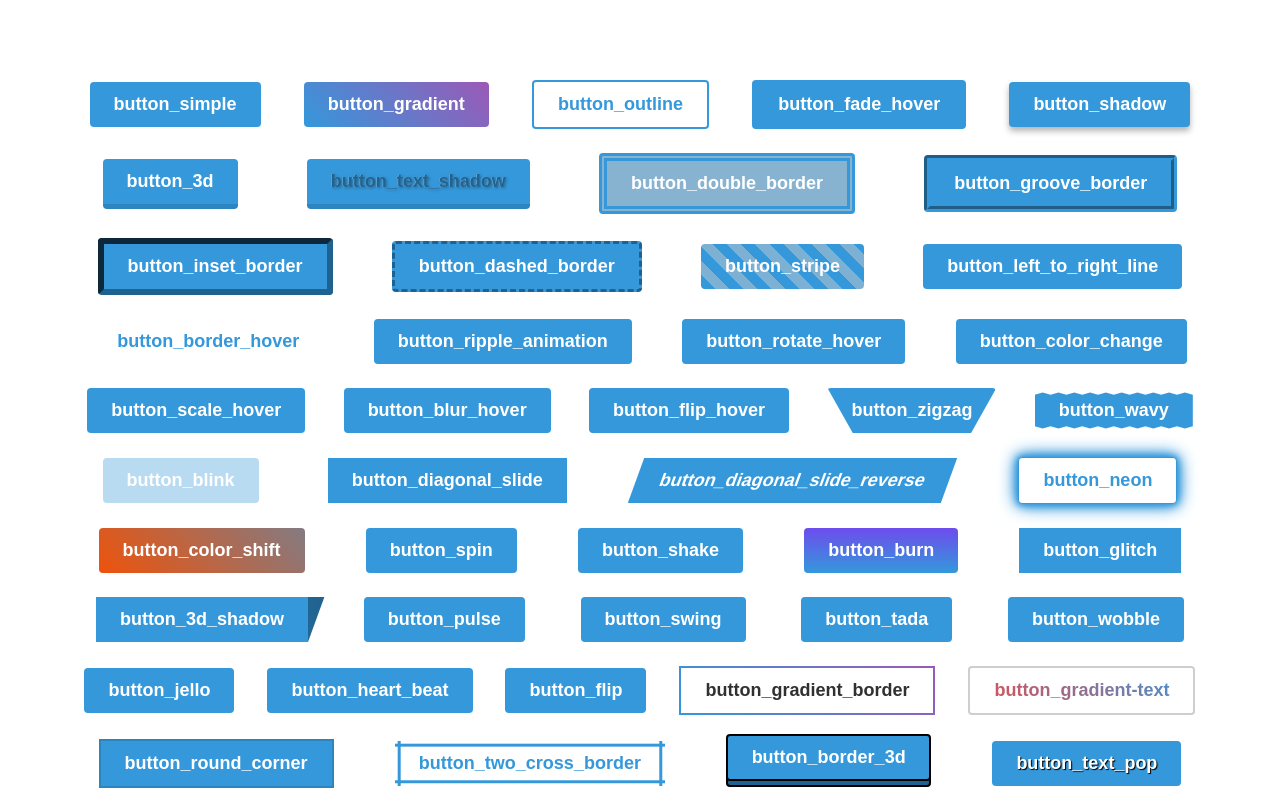
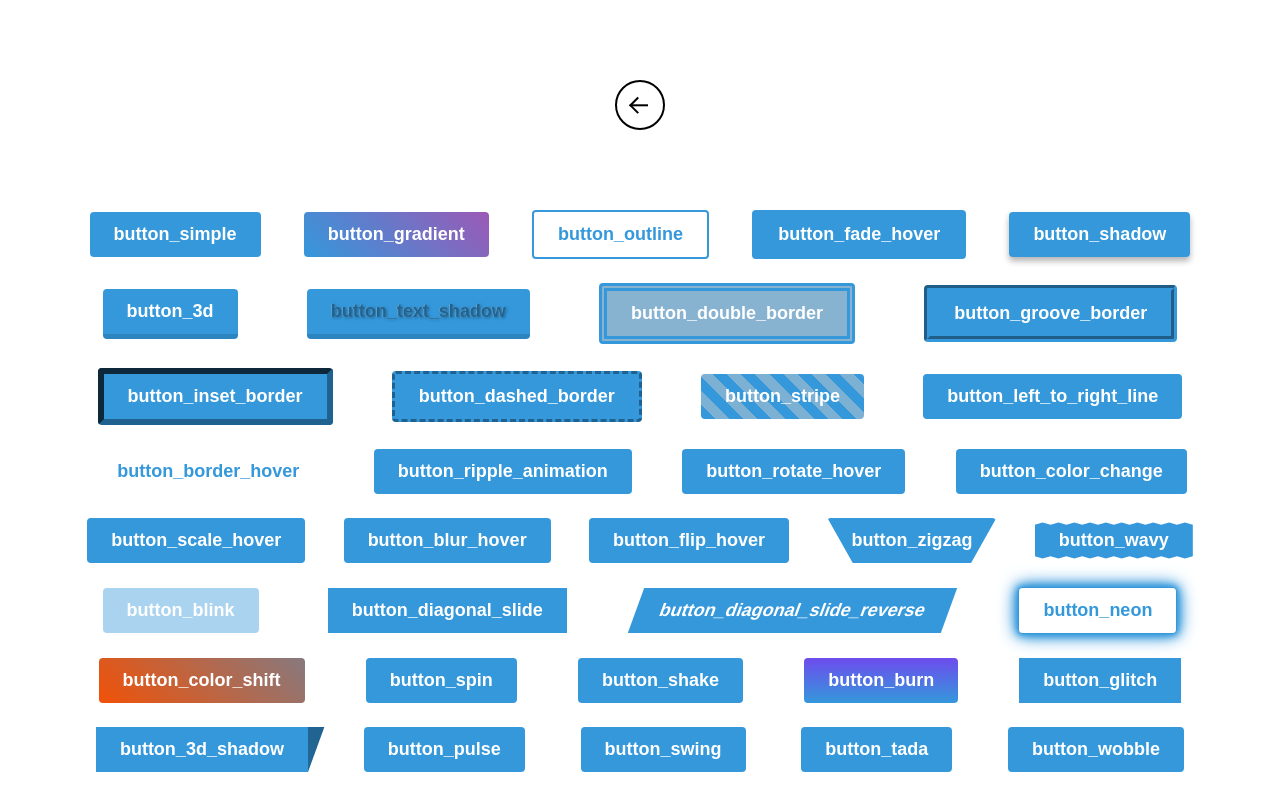
Before and after one commit to lewKcoder/front-template, a Next.js app: page /buttons in a window 1280 px wide. Shown: the top 794 px of the page. Built offline with nearby package versions, Linux system fonts and the light colour scheme.

Commit message:
Added element layout

```diff
--- a/src/layouts/buttons/buttons.tsx
+++ b/src/layouts/buttons/buttons.tsx
@@ -1,9 +1,11 @@
 import { FunctionComponent } from 'react';
 import { buttonNames, withSpanButtonNames } from './data';
 import styles from './styles.module.scss';
+import { ElementLayout } from '@/layouts/elements-layout';
 
 export const Buttons: FunctionComponent = () => {
   return (
+    <ElementLayout>
       <div className={styles.container}>
         {buttonNames.map((name) => (
           <button key={name} className={styles[`button_${name}`]}>
@@ -25,5 +27,6 @@ export const Buttons: FunctionComponent = () => {
           <span className={styles.hover}>Hello!</span>
         </button>
       </div>
+    </ElementLayout>
   );
 };
--- /dev/null
+++ b/src/layouts/elements-layout/elements-layout.tsx
@@ -0,0 +1,17 @@
+import { Component } from './types';
+import Link from 'next/link';
+import styles from './styles.module.scss';
+
+export const ElementLayout: Component = (props) => {
+  const { children } = props;
+
+  return (
+    <>
+      <div className={styles.to_home}>
+        <Link href={'/'} className={styles.link}></Link>
+      </div>
+
+      {children}
+    </>
+  );
+};
--- /dev/null
+++ b/src/layouts/elements-layout/index.ts
@@ -0,0 +1 @@
+export { ElementLayout } from './elements-layout';
--- /dev/null
+++ b/src/layouts/elements-layout/styles.module.scss
@@ -0,0 +1,65 @@
+.to_home {
+  padding-top: 80px;
+}
+
+.link {
+  display: flex;
+  align-items: center;
+  justify-content: center;
+  width: 50px;
+  height: 50px;
+  background-color: #fff;
+  border: 2px solid #000;
+  border-radius: 50%;
+  position: relative;
+  cursor: pointer;
+  margin: auto;
+  transition: background-color 0.3s;
+
+  &:hover {
+    background-color: #000;
+  }
+
+  &::before,
+  &::after {
+    content: '';
+    position: absolute;
+    transition: all 0.3s;
+  }
+
+  &::before {
+    width: 17px;
+    height: 2px;
+    left: 50%;
+    top: 50%;
+    transform: translate(-9px, -0.7px);
+    background: #000;
+  }
+
+  &::after {
+    width: 10px;
+    height: 10px;
+    left: 50%;
+    top: 50%;
+    transform: translate(-50%, -50%);
+    background: transparent;
+    border-bottom: 2px solid #000;
+    border-left: 2px solid #000;
+    transform: rotate(45deg) translate(-10px, 2px);
+  }
+
+  &:hover {
+    &::before {
+      background: #fff;
+    }
+    &::after {
+      border-bottom: 2px solid #fff;
+      border-left: 2px solid #fff;
+    }
+
+    &::before,
+    &::after {
+      left: calc(50% - 5px);
+    }
+  }
+}
--- /dev/null
+++ b/src/layouts/elements-layout/types.ts
@@ -0,0 +1,7 @@
+import { FunctionComponent, ReactNode } from 'react';
+
+type Props = {
+  children: ReactNode;
+};
+
+export type Component = FunctionComponent<Props>;
```
Lines whose indentation alone changed are shown as unchanged.
